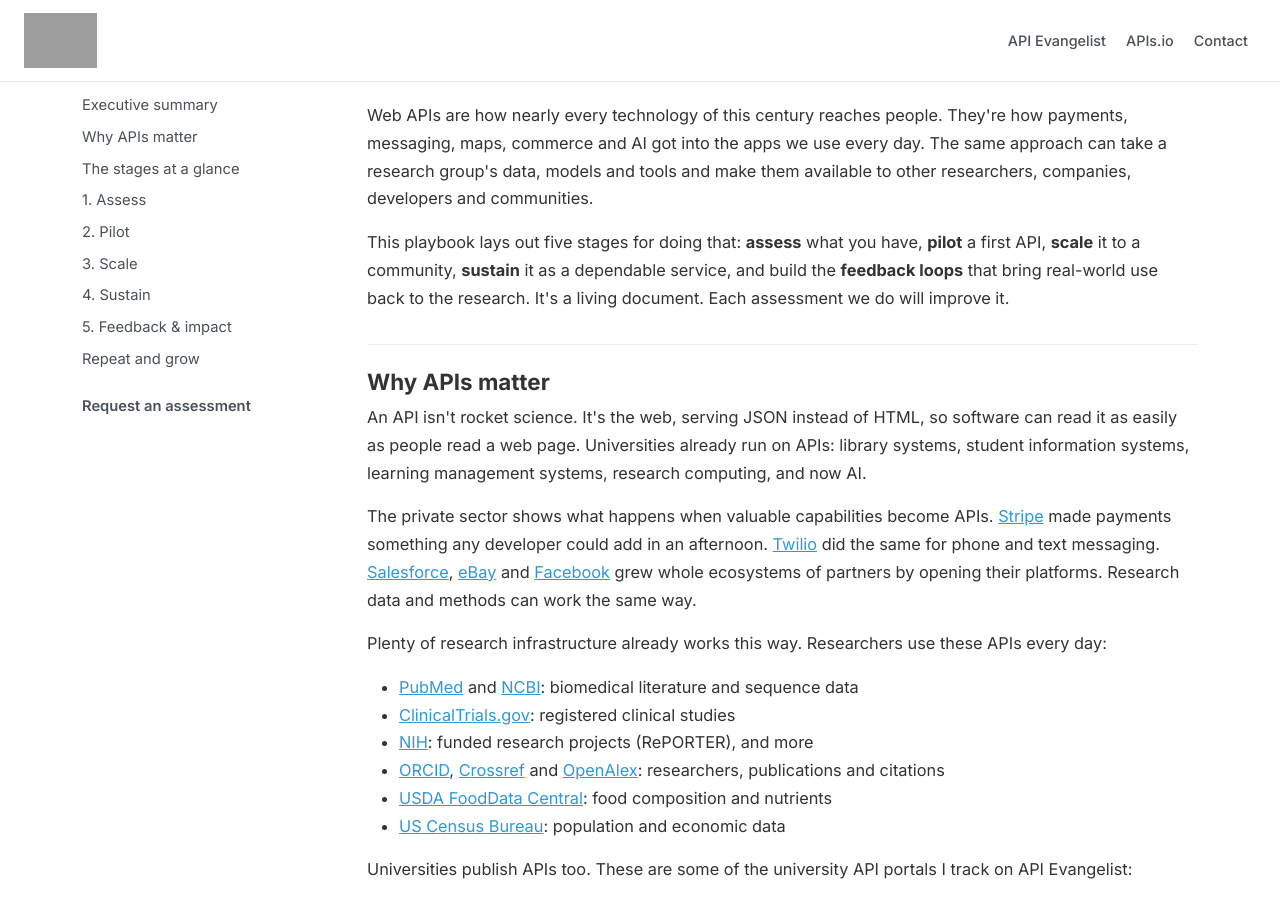
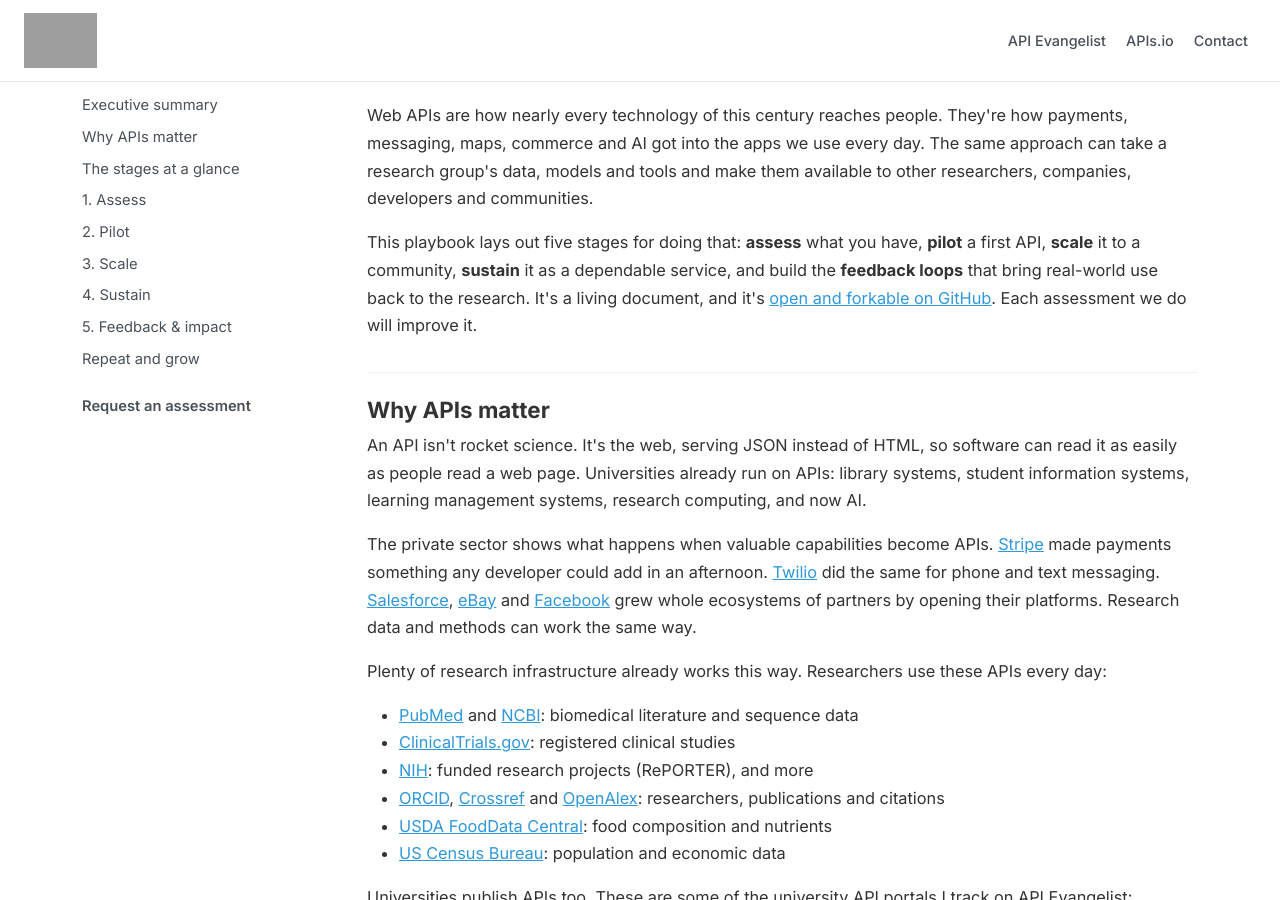
Before and after one commit to api-evangelist/academic-research, a Jekyll site: the page built from index.html, in a window 1280 px wide and 900 px high, scrolled down 450 px. Built offline with Jekyll 4.4.1, drawn with Linux system fonts in a browser that asks for light colours; some of the changed text lies outside the part shown; grey boxes are pictures that could not be loaded.

Commit message:
README and forkable-playbook mention on the page
Co-Authored-By: Claude Opus 5.5 <noreply@anthropic.com>

```diff
--- a/index.html
+++ b/index.html
@@ -43,7 +43,7 @@ layout: default
         <h2>Executive summary</h2>
         <p>This page comes out of a conversation between <a href="https://www.linkedin.com/posts/the-cuny-office-of-research-is-pleased-to-share-7485332341750640641-znak/">Ryan Geftman-Gold</a> and me, Kin Lane, about how much brilliant work inside universities never reaches the people who could use it. A university is an industrial research lab: full of scientists, PhDs and sometimes Nobel laureates. Too often the work stops at publication, because publishing is what academia rewards.</p>
         <p>Web APIs are how nearly every technology of this century reaches people. They're how payments, messaging, maps, commerce and AI got into the apps we use every day. The same approach can take a research group's data, models and tools and make them available to other researchers, companies, developers and communities.</p>
-        <p>This playbook lays out five stages for doing that: <strong>assess</strong> what you have, <strong>pilot</strong> a first API, <strong>scale</strong> it to a community, <strong>sustain</strong> it as a dependable service, and build the <strong>feedback loops</strong> that bring real-world use back to the research. It's a living document. Each assessment we do will improve it.</p>
+        <p>This playbook lays out five stages for doing that: <strong>assess</strong> what you have, <strong>pilot</strong> a first API, <strong>scale</strong> it to a community, <strong>sustain</strong> it as a dependable service, and build the <strong>feedback loops</strong> that bring real-world use back to the research. It's a living document, and it's <a href="https://github.com/api-evangelist/academic-research">open and forkable on GitHub</a>. Each assessment we do will improve it.</p>
       </section>
 
       <section class="pb" id="why-apis">
@@ -139,6 +139,7 @@ layout: default
       <section class="pb" id="next">
         <h2>Repeat and grow</h2>
         <p>This playbook will be built in the open and will change with every assessment. When an institution agrees, we'll add worked examples of what we found, what we built, and what happened next. The goal is a playbook any university can fork and use.</p>
+        <p><strong>This playbook is forkable.</strong> The whole page lives in a public GitHub repository at <a href="https://github.com/api-evangelist/academic-research">github.com/api-evangelist/academic-research</a>. Fork it to adapt the stages for your own institution, or open an issue or pull request to suggest improvements.</p>
         <p>If your group has research data, content or tools that deserve a wider audience, I'd like to hear about it. We'll start by assessing what you have.</p>
         <p><a class="cta" href="mailto:kin@apievangelist.com?subject=Research%20API%20assessment">Request an assessment</a></p>
         <p class="small text-muted mt-3">Last updated November 4, 2026.</p>
```
Also changed, not shown: README.md.
